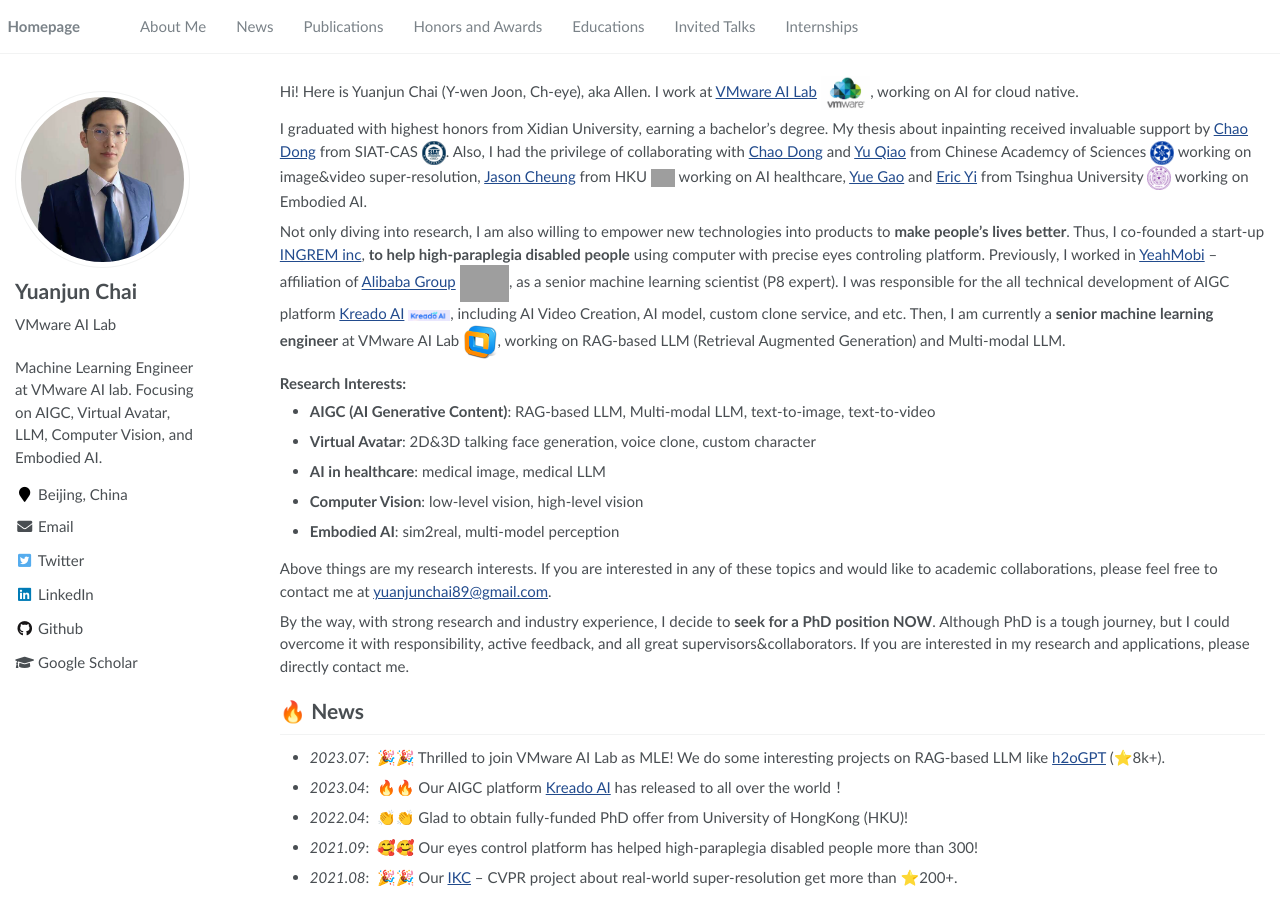
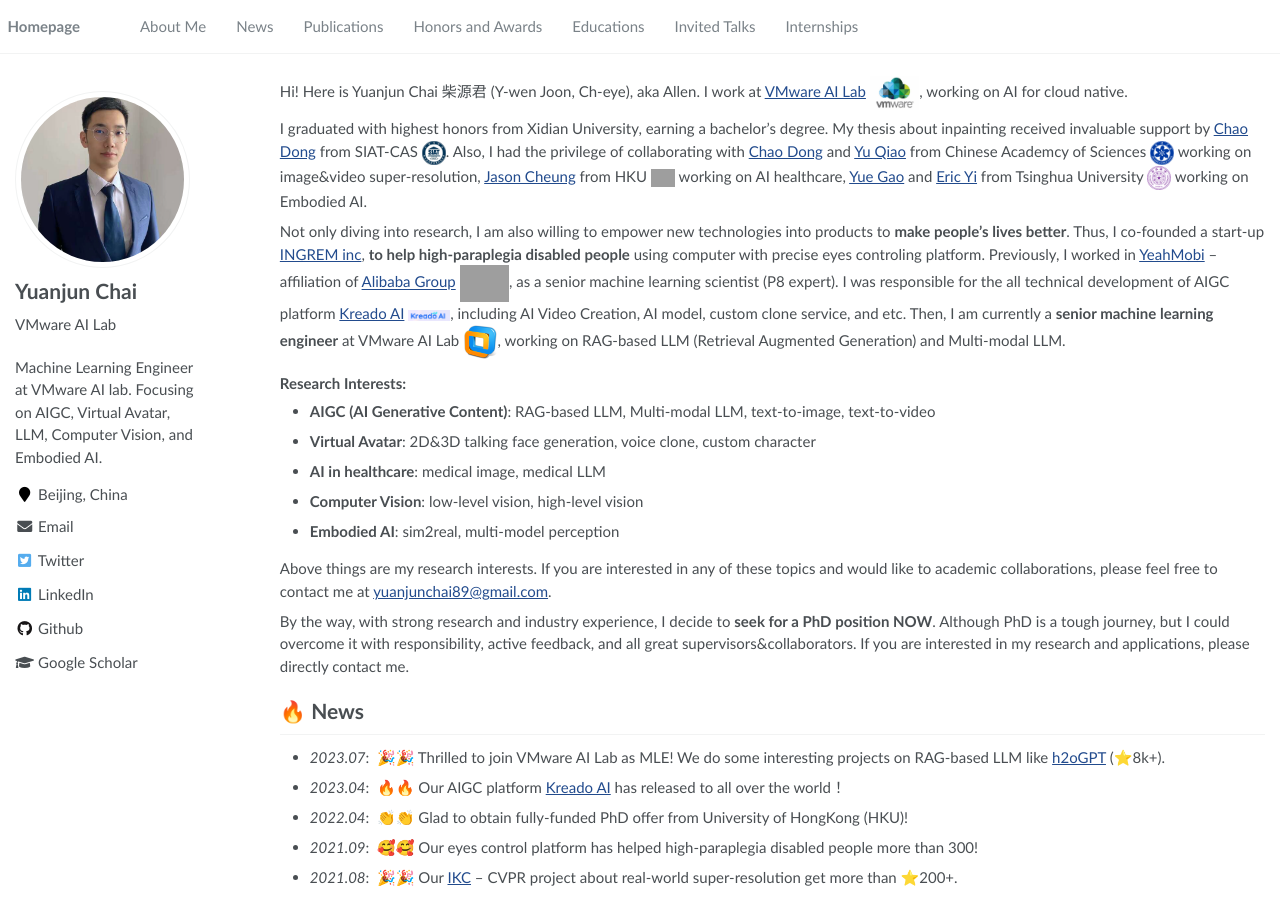
Before and after one commit to yuanjunchai/yuanjunchai.github.io, a Jekyll site: the page built from _pages/about.md, in a window 1280 px wide and 900 px high. Built offline with Jekyll 4.4.1, drawn with Linux system fonts in a browser that asks for light colours; grey boxes are pictures that could not be loaded.

```diff
--- a/_pages/about.md
+++ b/_pages/about.md
@@ -17,7 +17,7 @@
 
 <span class='anchor' id='about-me'></span>
 
-Hi! Here is Yuanjun Chai (Y-wen Joon, Ch-eye), aka Allen. I work at [VMware AI Lab](https://www.vmware.com/artificial-intelligence/ai-labs.html) <img src='./images/vmwarelogo.jpeg' style='width: 3.3em;'>, working on AI for cloud native.
+Hi! Here is Yuanjun Chai 柴源君 (Y-wen Joon, Ch-eye), aka Allen. I work at [VMware AI Lab](https://www.vmware.com/artificial-intelligence/ai-labs.html) <img src='./images/vmwarelogo.jpeg' style='width: 3.3em;'>, working on AI for cloud native.
 
 
 I graduated with highest honors from Xidian University, earning a bachelor's degree. My thesis about inpainting received invaluable support by [Chao Dong](https://scholar.google.com/citations?user=OSDCB0UAAAAJ&hl=en&oi=ao) from SIAT-CAS <img src='./images/siat.jpeg' style='width: 1.6em;'>. Also, I had the privilege of collaborating with [Chao Dong](https://scholar.google.com/citations?user=OSDCB0UAAAAJ&hl=en&oi=ao) and [Yu Qiao](https://scholar.google.com/citations?hl=en&user=gFtI-8QAAAAJ) from Chinese Academcy of Sciences <img src='./images/cas.jpeg' style='width: 1.6em;'> working on image&video super-resolution, [Jason Cheung](https://www.ortho.hku.hk/biography/cheung-pui-yin-jason/) from HKU <img src='./images/hku.png' style='width: 1.6em;'> working on AI healthcare, [Yue Gao](https://www.gaoyue.org/) and [Eric Yi](https://scholar.google.com/citations?user=UyZL660AAAAJ&hl=en) from Tsinghua University <img src='./images/tsinghua.png' style='width: 1.6em;'> working on Embodied AI.
```
Also changed, not shown: 2 other files.
